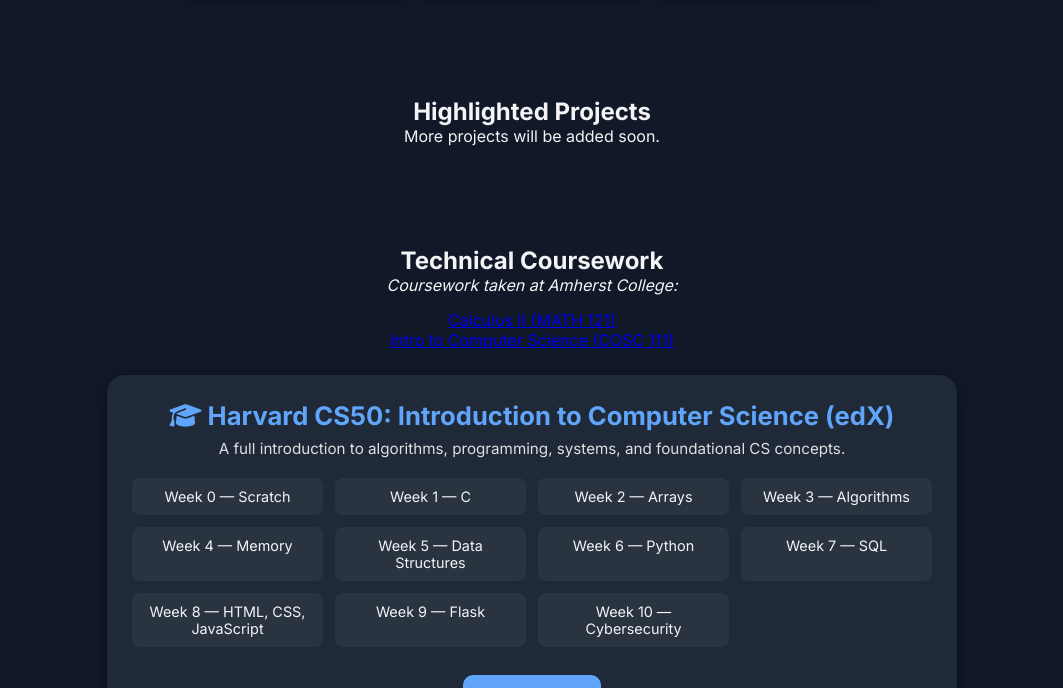
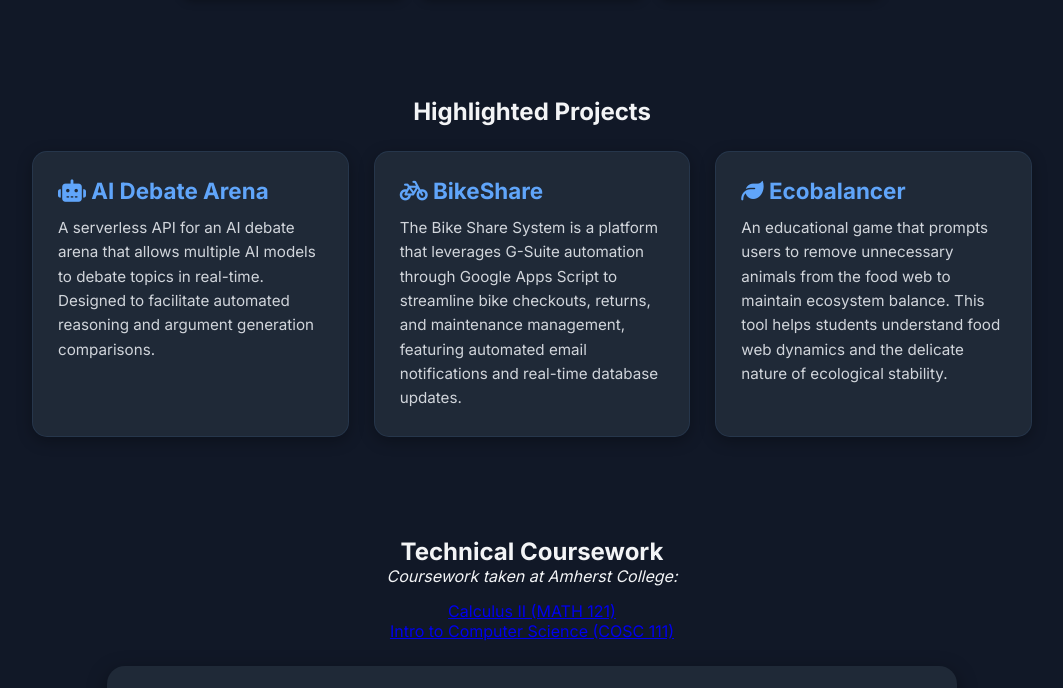
Before and after one commit to Simon2680/profile.html, a plain HTML site: page index.html in a window 1280 px wide. Shown: the part 1278-1966 px from the top of the page, without its empty margins (108-1171 px from the left). Drawn offline with Linux system fonts and the light colour scheme.

Commit message:
Implement projects grid and project cards
Added a responsive projects grid layout and project cards to showcase highlighted projects.

```diff
--- a/index.html
+++ b/index.html
@@ -206,6 +206,47 @@
             background: #374151;
         }
 
+        /* PROJECTS GRID */
+        .projects-grid {
+            display: grid;
+            grid-template-columns: repeat(auto-fit, minmax(280px, 1fr));
+            gap: 25px;
+            margin-top: 25px;
+            max-width: 1000px;
+            margin-left: auto;
+            margin-right: auto;
+        }
+
+        .project-card {
+            background: #1F2937;
+            padding: 25px;
+            border-radius: 15px;
+            text-align: left;
+            transition: 0.3s;
+            box-shadow: 0 4px 15px rgba(0, 0, 0, 0.3);
+            border: 1px solid rgba(96, 165, 250, 0.1);
+            display: flex;
+            flex-direction: column;
+        }
+
+        .project-card:hover {
+            transform: translateY(-5px);
+            border-color: #60A5FA;
+            box-shadow: 0 8px 25px rgba(96, 165, 250, 0.2);
+        }
+
+        .project-card h3 {
+            font-size: 1.4rem;
+            color: #60A5FA;
+            margin-bottom: 12px;
+        }
+
+        .project-card p {
+            font-size: 0.95rem;
+            color: #D1D5DB;
+            line-height: 1.6;
+        }
+
         /* COURSES CARD */
         .cs50-card {
             margin: 25px auto;
@@ -312,7 +353,7 @@
 
     <!-- HEADER -->
     <header id="home">
-        <img src="DSC09828.JPG" alt="Profile Picture" class="profile-pic">
+        <img src="ProfilePicture.jpg" alt="Profile Picture" class="profile-pic">
         <h1 class="title">Simon Iradukunda</h1>
         <p class="subtitle">Aspiring Computer Scientist & Mathematician</p>
         <p class="intro">First-Year (Freshman) at <a href="https://www.amherst.edu/" target="_blank">Amherst College</a>
@@ -353,7 +394,25 @@
     <!-- PROJECTS -->
     <section id="projects">
         <h2>Highlighted Projects</h2>
-        <p>More projects will be added soon.</p>
+        <div class="projects-grid">
+            <!-- Project 1 -->
+            <div class="project-card">
+                <h3><i class="fas fa-robot"></i> AI Debate Arena</h3>
+                <p>A serverless API for an AI debate arena that allows multiple AI models to debate topics in real-time. Designed to facilitate automated reasoning and argument generation comparisons.</p>
+            </div>
+
+            <!-- Project 2 -->
+            <div class="project-card">
+                <h3><i class="fas fa-bicycle"></i> BikeShare</h3>
+                <p>The Bike Share System is a platform that leverages G-Suite automation through Google Apps Script to streamline bike checkouts, returns, and maintenance management, featuring automated email notifications and real-time database updates.</p>
+            </div>
+
+            <!-- Project 3 -->
+            <div class="project-card">
+                <h3><i class="fas fa-leaf"></i> Ecobalancer</h3>
+                <p>An educational game that prompts users to remove unnecessary animals from the food web to maintain ecosystem balance. This tool helps students understand food web dynamics and the delicate nature of ecological stability.</p>
+            </div>
+        </div>
     </section>
 
     <!-- COURSES -->
```
